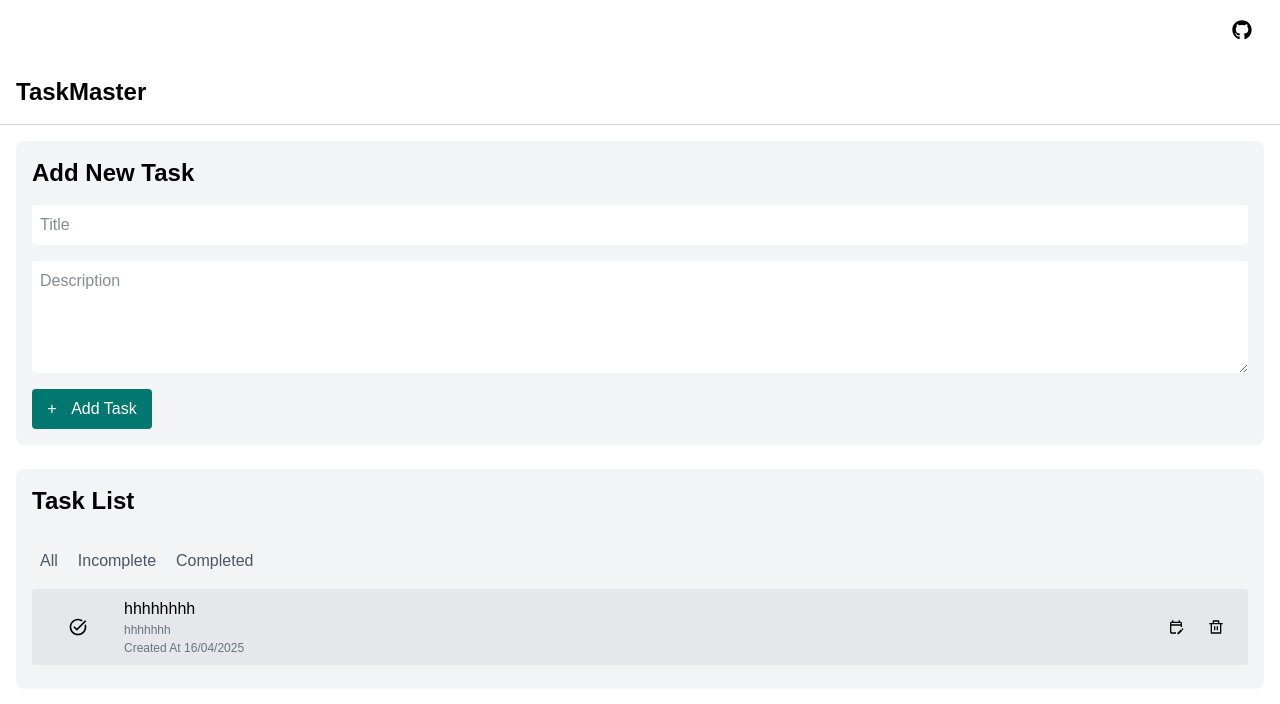
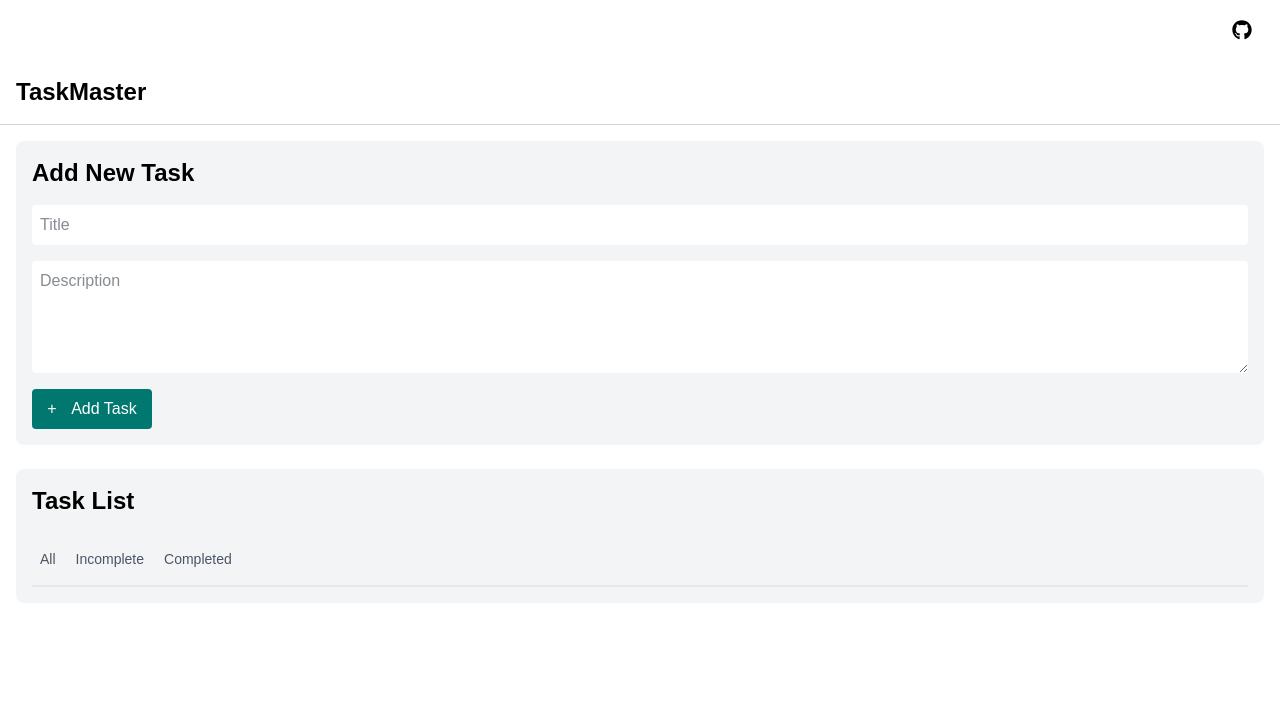
Before and after one commit to abhi1994j/React-Project-App, a React (Vite) app: page /todo in a window 1280 px wide. Shown: the top 704 px of the page. Built offline with nearby package versions, Linux system fonts and the light colour scheme.

Commit message:
delete functionality

```diff
--- a/package.json
+++ b/package.json
@@ -18,6 +18,7 @@
     "react-router-dom": "^7.5.1",
     "react-spinners": "^0.16.1",
     "react-toastify": "^11.0.5",
+    "sweetalert2": "^11.19.1",
     "tailwindcss": "^4.1.4"
   },
   "devDependencies": {
--- a/src/TodoList/AddTask.jsx
+++ b/src/TodoList/AddTask.jsx
@@ -1,16 +1,51 @@
-import React from 'react'
+import { useEffect } from 'react';
+import { useForm } from 'react-hook-form';
+import { toast } from 'react-toastify';
 
-const AddTask = () => {
-  function handleChange(e){
+const AddTask = (props) => {
+  const {taskList , setTaskList , isSubmit , setIsSubmit} = props ;
+  const {register , handleSubmit , watch , formState: {errors} , reset} = useForm();
+
+  const onSubmit = (data)=>{
+      console.log("Form data" , data);
+      const {Title , Description} = data;
+      toast.success("Submit Task Successfully");
+      const newTask = {
+        id: Date.now(),
+        title: Title,
+        description: Description,
+        date: new Date().toLocaleDateString('en-GB'),
+      };
+
+      setTaskList([...taskList , newTask]);
+      setIsSubmit(true);
+      reset();
   }
+
+  useEffect(()=>{
+    if(isSubmit){
+      localStorage.setItem("taskList" , JSON.stringify(taskList))
+    }
+
+  }, [taskList])
   return (
     <>
         <section className='p-4 w-full bg-gray-100 rounded-lg'>
-              <form className='flex flex-col gap-4'>
+              <form className='flex flex-col gap-4' onSubmit={handleSubmit(onSubmit)}>
                     <h1 className='text-2xl font-semibold'>Add New Task</h1>
-                    <input className='p-2 bg-white outline-teal-700 rounded-sm text-gray-900' type="text" name="Title" value="" onChange ={handleChange} placeholder='Title'/>
-                    <textarea rows={4} className='bg-white text-gray-900 outline-teal-700 rounded-sm p-2' name="Description" value="" onChange ={handleChange} placeholder='Description'/>
-                    <button className='bg-teal-700 hover:bg-teal-600 p-2 rounded-sm text-white w-[120px] flex justify-around items-center'>+ <span>Add Task</span></button>
+                    <input className='p-2 bg-white outline-teal-700 rounded-sm text-gray-900' type="text"
+                    {...register("Title" ,{
+                      required: "Title is Required"
+                    })}
+                    placeholder='Title'/>
+                    {errors.Title && <p className="text-red-400 text-sm ">{errors.Title.message}</p>}
+                    <textarea rows={4} className='bg-white text-gray-900 outline-teal-700 rounded-sm p-2'
+                    {...register("Description" ,{
+                      required: "Description is Required"
+                    })}
+                    placeholder='Description'/>
+                    {errors.Description && <p className="text-red-400 text-sm ">{errors.Description.message}</p>}
+                    <button type='submit' className='bg-teal-700 hover:bg-teal-600 p-2 rounded-sm text-white w-[120px] flex justify-around items-center'>+ <span>Add Task</span></button>
               </form>
         </section>
     </>
--- a/src/TodoList/TaskList.jsx
+++ b/src/TodoList/TaskList.jsx
@@ -1,36 +1,74 @@
-import React from 'react'
-import { MdOutlineEditCalendar , MdOutlineTaskAlt  } from "react-icons/md";
+import React from "react";
+import { MdOutlineEditCalendar, MdOutlineTaskAlt } from "react-icons/md";
 import { RiDeleteBinLine } from "react-icons/ri";
-const TaskList = () => {
+import { toast } from "react-toastify";
+import Swal from "sweetalert2";
+const TaskList = (props) => {
+  const {taskList , setTaskList} = props ;
+
+  const handleDelete = (id) => {
+    Swal.fire({
+      title: "Are you sure you want to delete this task?",
+      showCancelButton: true,
+      confirmButtonText: "Delete",
+    }).then((result) => {
+      /* Read more about isConfirmed, isDenied below */
+      if (result.isConfirmed) {
+        const filteredList = taskList.filter((ele) => ele.id !== id);
+        setTaskList(filteredList);
+        Swal.fire("Saved!", "", "success");
+      }
+    });
+  };
+
   return (
     <>
-        <section className='p-4 w-full bg-gray-100 rounded-lg'>
-                <div className='flex flex-col'>
-                      <h1 className='text-2xl font-semibold mb-6'>Task List</h1>
-                      <div className='flex gap-1 mb-2'>
-                          <button className='active:bg-white active:text-black hover:text-white hover:bg-teal-600 active:shadow-sm shadow-gray-400 text-gray-600 cursor-pointer p-2 rounded-sm'>All</button>
-                          <button className='active:bg-white active:text-black hover:bg-teal-600 active:shadow-sm hover:text-white shadow-gray-400 text-gray-600 cursor-pointer p-2 rounded-sm'>Incomplete</button>
-                          <button className='active:bg-white active:text-black hover:bg-teal-600 hover:text-white active:shadow-sm shadow-gray-400 text-gray-600 cursor-pointer p-2 rounded-sm'>Completed</button>
+      <section className="p-4 w-full bg-gray-100 rounded-lg">
+        <div className="flex flex-col">
+          <h1 className="text-2xl font-semibold mb-6">Task List</h1>
+          <div className="flex gap-1 mb-2">
+            <button className="text-sm active:bg-white active:text-black hover:text-white hover:bg-teal-700 active:shadow-sm shadow-gray-400 text-gray-600 cursor-pointer p-2 rounded-sm">
+              All
+            </button>
+            <button className="text-sm active:bg-white active:text-black hover:bg-teal-700 active:shadow-sm hover:text-white shadow-gray-400 text-gray-600 cursor-pointer p-2 rounded-sm">
+              Incomplete
+            </button>
+            <button className="text-sm active:bg-white active:text-black hover:bg-teal-700 hover:text-white active:shadow-sm shadow-gray-400 text-gray-600 cursor-pointer p-2 rounded-sm">
+              Completed
+            </button>
           </div>
-                      <div className='py-2 px-6 bg-gray-200 flex justify-between rounded-sm items-center mb-2'>
-                          <div className='flex items-center gap-6'>
-                               <button className='hover:bg-teal-600 hover:text-white rounded-sm active:text-green-400'><MdOutlineTaskAlt className='text-xl m-3 '/></button>
-                               <div className=''>
-                                    <p className='font-normal overflow-hidden'>hhhhhhhh</p>
-                                    <p className='text-[12px] text-gray-500'>hhhhhhh</p>
-                                    <p className='text-[12px] text-gray-500'>Created At 16/04/2025</p>
+          <div className="rounded-lg border border-gray-200">
+            {taskList.map((task)=>
+                // console.log(task.id)
+                 <div key={task.id} className="py-2 px-6 bg-gray-200 hover:bg-gray-300 flex justify-between rounded-sm items-center mb-2">
+                    <div className="flex items-center gap-6">
+                      <button className="hover:bg-teal-700 hover:text-white rounded-sm active:text-green-400">
+                        <MdOutlineTaskAlt className="text-lg m-3 " />
+                      </button>
+                      <div className="">
+                        <p className="font-normal overflow-hidden">{task.title}</p>
+                        <p className="text-[12px] text-gray-500">{task.description}</p>
+                        <p className="text-[12px] text-gray-500">
+                          Created At {task.date}
+                        </p>
                       </div>
                     </div>
-                          <div className='flex items-center gap-6'>
-                              <button><MdOutlineEditCalendar /></button>
-                              <button><RiDeleteBinLine /></button>
+                 <div className="flex items-center gap-1">
+                   <button className="hover:bg-teal-700 hover:text-white rounded-sm">
+                     <MdOutlineEditCalendar className="text-lg m-3 " />
+                   </button>
+                   <button className="hover:bg-teal-700 hover:text-white rounded-sm">
+                     <RiDeleteBinLine className="text-lg m-3 " onClick={()=>handleDelete(task.id)}/>
+                   </button>
                  </div>
                </div>
+            )}
 
+          </div>
         </div>
       </section>
     </>
-  )
-}
+  );
+};
 
 export default TaskList;
--- a/src/TodoList/TaskMaster.jsx
+++ b/src/TodoList/TaskMaster.jsx
@@ -1,14 +1,17 @@
-import React from 'react'
+import { useRef, useState } from 'react'
 import AddTask from './AddTask';
 import TaskList from './TaskList';
 
 const TaskMaster = () => {
+
+  const [isSubmit , setIsSubmit] = useState(false)
+  const [ taskList, setTaskList ] = useState( ()=> localStorage.getItem("taskList") ? JSON.parse(localStorage.getItem("taskList")) : [])
   return (
     <>
         <header className='w-full p-4 border-b border-b-gray-300'><span className='text-2xl font-semibold '>TaskMaster</span></header>
         <main className='flex flex-col gap-6 h-auto w-full p-4'>
-             <AddTask/>
-              <TaskList/>
+             <AddTask taskList={taskList} setTaskList={setTaskList} isSubmit={isSubmit} setIsSubmit={setIsSubmit}/>
+              <TaskList taskList={taskList} setTaskList={setTaskList}/>
         </main>
 
     </>
```
Also changed, not shown: 1 other file (tests, documents, lock files or other folders). Lines whose indentation alone changed are shown as unchanged.
